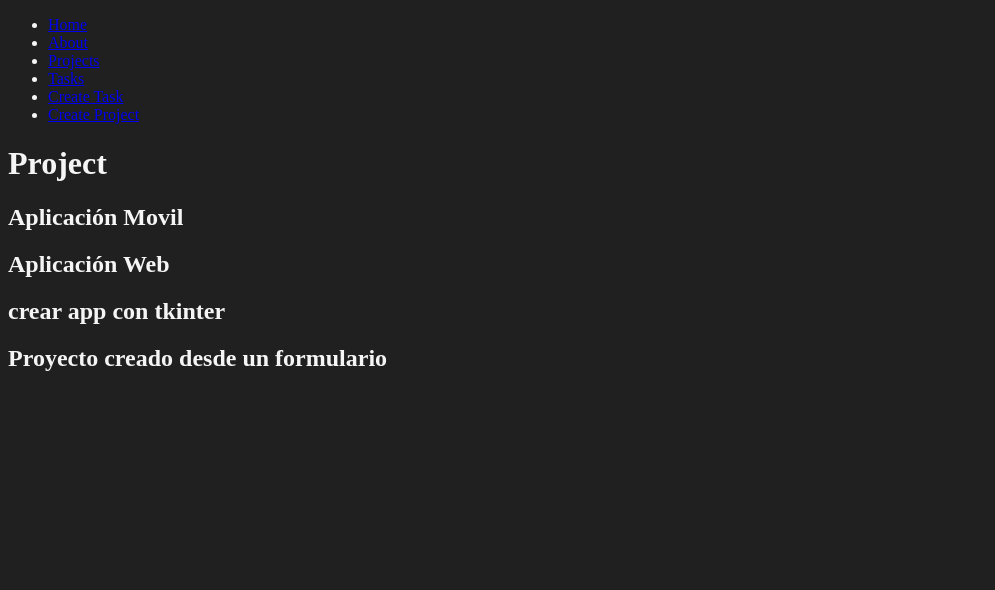
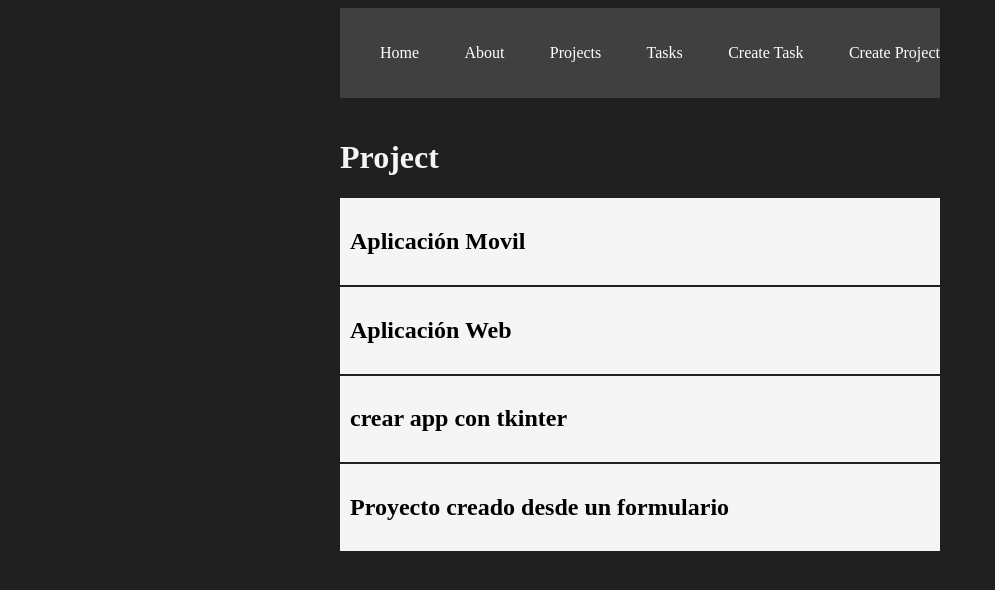
Before and after one commit to DefFoxPy/django-tutorial, a Django app: page /projects/ in a window 1280 px wide. Shown: the top 590 px of the page, without its empty margins (0-995 px from the left). Run offline with Django 5.2, Linux system fonts and the light colour scheme; data comes from the database, SQL or seed files in the repository.

Commit message:
agregando estilos a la página con css

```diff
--- a/djangotutorial/myapp/static/styles/main.css
+++ b/djangotutorial/myapp/static/styles/main.css
@@ -2,3 +2,40 @@ body {
 	background: #202020;
 	color: whitesmoke;
 }
+
+.navbar {
+	background: #404040;
+	padding: 5px 0;
+}
+
+.navbar ul {
+	display: flex;
+	justify-content: space-between;
+}
+
+.navbar ul li {
+	list-style: none;
+}
+
+.navbar ul li a {
+	color: white;
+	text-decoration: none;
+}
+
+.navbar ul li a:hover {
+	color: aquamarine;
+}
+
+.container {
+	max-width: 600px;
+	/* background: black; */
+	margin: auto;
+	padding: 20px 0;
+}
+
+.card {
+	background: whitesmoke;
+	color: black;
+	padding: 10px;
+	margin-bottom: 2px;
+}
--- a/djangotutorial/myapp/templates/layouts/base.html
+++ b/djangotutorial/myapp/templates/layouts/base.html
@@ -9,7 +9,7 @@
 	<link rel="stylesheet" type="text/css" href="{% static 'styles/main.css' %}">
 </head>
 <body>
-	<nav>
+	<nav class="navbar container">
 		<ul>
 			<li>
 				<a href="{% url 'index' %}">Home</a>
@@ -32,7 +32,9 @@
 		</ul>
 	</nav>
 
-	{% block content %}
-	{% endblock %}
+	<main class="container">
+		{% block content %}
+		{% endblock %}
+	</main>
 </body>
 </html>
--- a/djangotutorial/myapp/templates/projects/projects.html
+++ b/djangotutorial/myapp/templates/projects/projects.html
@@ -6,8 +6,8 @@
 
 {% for project in projects %}
 
-<article>
-	<h2>{{ project }}</h2>
+<article class="card">
+	<h1>{{ project }}</h1>
 </article>
 
 {% endfor %}
```
